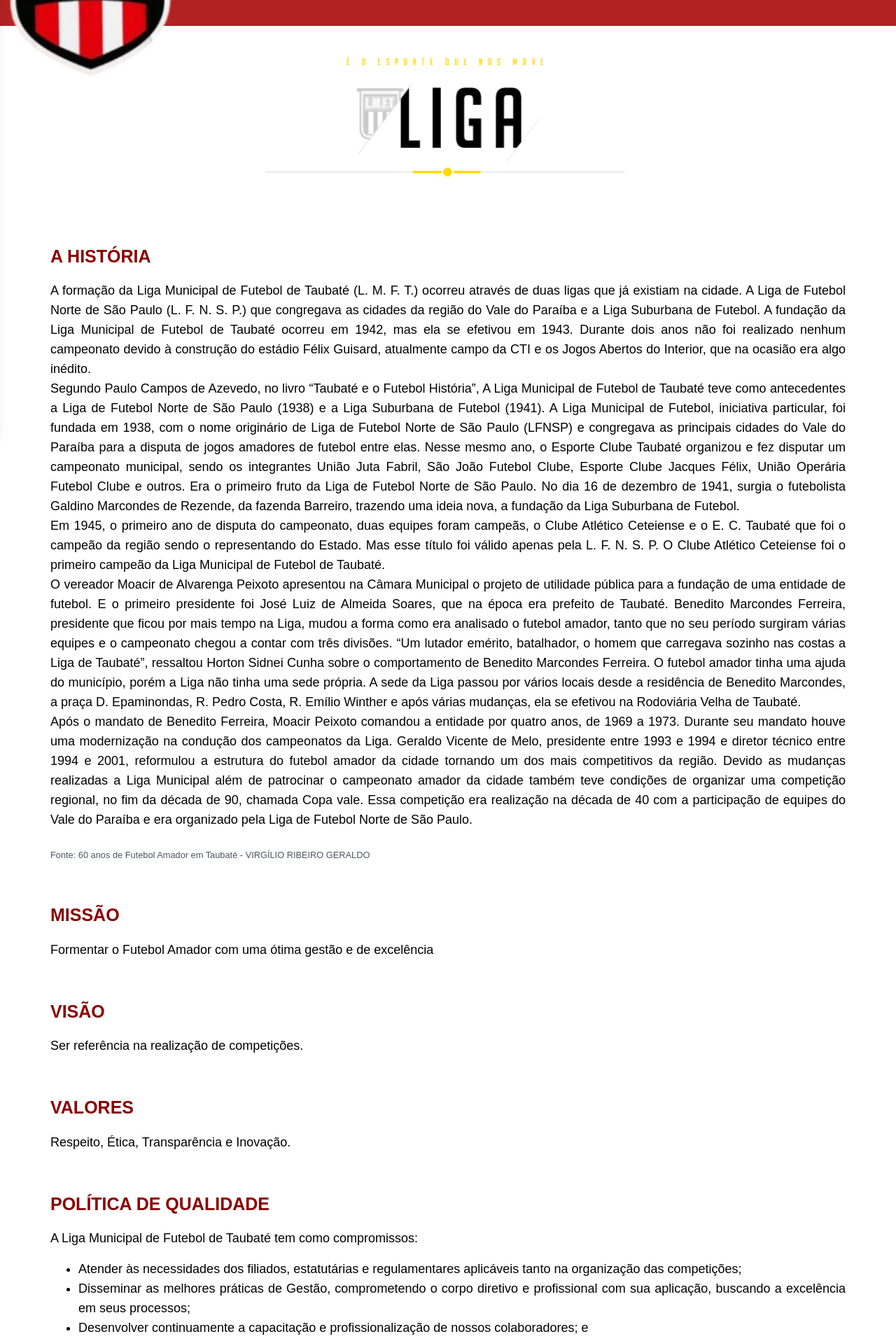
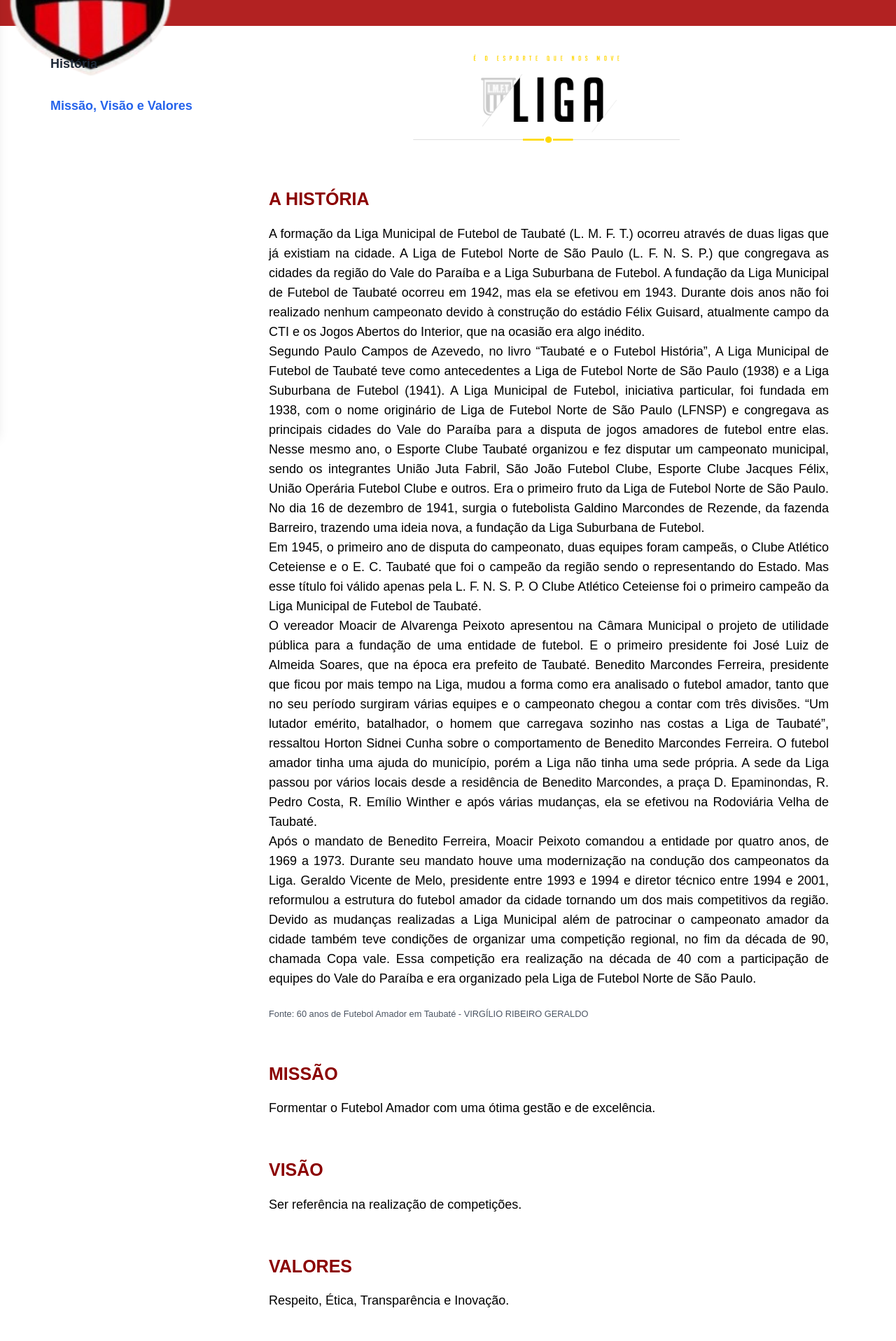
Before and after one commit to bdancost/amateur_football_league, a Next.js app: page /liga in a window 1280 px wide. Shown: the part 180-2096 px from the top of the page at 70% size. Built offline with nearby package versions, Linux system fonts and the light colour scheme.

Commit message:
adicionado menu lateralna pagina A Liga

```diff
--- a/src/app/liga/page.tsx
+++ b/src/app/liga/page.tsx
@@ -1,9 +1,54 @@
-import React from 'react'
+'use client'
+
+import React, { useEffect, useState } from 'react'
 import Image from 'next/image'
 
+const sections = [
+  { id: 'historia', title: 'História' },
+  { id: 'missao', title: 'Missão, Visão e Valores' }
+]
+
 const Liga = () => {
+  const [activeSection, setActiveSection] = useState('')
+
+  useEffect(() => {
+    const handleScroll = () => {
+      const scrollPosition = window.scrollY
+
+      for (let i = sections.length - 1; i >= 0; i--) {
+        const section = document.getElementById(sections[i].id)
+        if (section && section.offsetTop <= scrollPosition + 100) {
+          setActiveSection(sections[i].id)
+          break
+        }
+      }
+    }
+
+    window.addEventListener('scroll', handleScroll)
+    return () => window.removeEventListener('scroll', handleScroll)
+  }, [])
+
   return (
-    <div className="container mx-auto p-8">
+    <div className="container mx-auto p-8 flex">
+      {/* Menu lateral */}
+      <aside className="w-1/4 sticky top-20 h-full">
+        <nav className="space-y-4">
+          {sections.map((section) => (
+            <a
+              key={section.id}
+              href={`#${section.id}`}
+              className={`block p-2 rounded-lg text-lg font-semibold ${
+                activeSection === section.id ? 'text-blue-600' : 'text-gray-800'
+              } hover:text-blue-500`}
+            >
+              {section.title}
+            </a>
+          ))}
+        </nav>
+      </aside>
+
+      {/* Conteúdo principal */}
+      <div className="w-3/4 px-8">
         <Image
           src="/assets/img_liga.png"
           alt="Logo Liga"
@@ -12,19 +57,18 @@ const Liga = () => {
           className="rounded-lg mx-auto"
         />
 
-      {/* História */}
-      <div className="max-w-7xl mx-auto px-2 py-8">
-        <h2 className="uppercase font-bold text-[25px] mt-14">A História</h2>
+        <section id="historia" className="mt-14">
+          <h2 className="uppercase font-bold text-[25px]">A História</h2>
           <p className="text-lg/7 mt-4 text-justify text-black">
             A formação da Liga Municipal de Futebol de Taubaté (L. M. F. T.)
             ocorreu através de duas ligas que já existiam na cidade. A Liga de
-          Futebol Norte de São Paulo (L. F. N. S. P.) que congregava as cidades
-          da região do Vale do Paraíba e a Liga Suburbana de Futebol. A fundação
-          da Liga Municipal de Futebol de Taubaté ocorreu em 1942, mas ela se
-          efetivou em 1943. Durante dois anos não foi realizado nenhum
-          campeonato devido à construção do estádio Félix Guisard, atualmente
-          campo da CTI e os Jogos Abertos do Interior, que na ocasião era algo
-          inédito.
+            Futebol Norte de São Paulo (L. F. N. S. P.) que congregava as
+            cidades da região do Vale do Paraíba e a Liga Suburbana de Futebol.
+            A fundação da Liga Municipal de Futebol de Taubaté ocorreu em 1942,
+            mas ela se efetivou em 1943. Durante dois anos não foi realizado
+            nenhum campeonato devido à construção do estádio Félix Guisard,
+            atualmente campo da CTI e os Jogos Abertos do Interior, que na
+            ocasião era algo inédito.
           </p>
           <p className="text-lg/7 text-justify text-black">
             Segundo Paulo Campos de Azevedo, no livro “Taubaté e o Futebol
@@ -32,104 +76,107 @@ const Liga = () => {
             antecedentes a Liga de Futebol Norte de São Paulo (1938) e a Liga
             Suburbana de Futebol (1941). A Liga Municipal de Futebol, iniciativa
             particular, foi fundada em 1938, com o nome originário de Liga de
-          Futebol Norte de São Paulo (LFNSP) e congregava as principais cidades
-          do Vale do Paraíba para a disputa de jogos amadores de futebol entre
-          elas. Nesse mesmo ano, o Esporte Clube Taubaté organizou e fez
-          disputar um campeonato municipal, sendo os integrantes União Juta
-          Fabril, São João Futebol Clube, Esporte Clube Jacques Félix, União
-          Operária Futebol Clube e outros. Era o primeiro fruto da Liga de
-          Futebol Norte de São Paulo. No dia 16 de dezembro de 1941, surgia o
-          futebolista Galdino Marcondes de Rezende, da fazenda Barreiro,
-          trazendo uma ideia nova, a fundação da Liga Suburbana de Futebol.
+            Futebol Norte de São Paulo (LFNSP) e congregava as principais
+            cidades do Vale do Paraíba para a disputa de jogos amadores de
+            futebol entre elas. Nesse mesmo ano, o Esporte Clube Taubaté
+            organizou e fez disputar um campeonato municipal, sendo os
+            integrantes União Juta Fabril, São João Futebol Clube, Esporte Clube
+            Jacques Félix, União Operária Futebol Clube e outros. Era o primeiro
+            fruto da Liga de Futebol Norte de São Paulo. No dia 16 de dezembro
+            de 1941, surgia o futebolista Galdino Marcondes de Rezende, da
+            fazenda Barreiro, trazendo uma ideia nova, a fundação da Liga
+            Suburbana de Futebol.
           </p>
           <p className="text-lg/7 text-justify text-black">
             Em 1945, o primeiro ano de disputa do campeonato, duas equipes foram
             campeãs, o Clube Atlético Ceteiense e o E. C. Taubaté que foi o
-          campeão da região sendo o representando do Estado. Mas esse título foi
-          válido apenas pela L. F. N. S. P. O Clube Atlético Ceteiense foi o
-          primeiro campeão da Liga Municipal de Futebol de Taubaté.
+            campeão da região sendo o representando do Estado. Mas esse título
+            foi válido apenas pela L. F. N. S. P. O Clube Atlético Ceteiense foi
+            o primeiro campeão da Liga Municipal de Futebol de Taubaté.
           </p>
           <p className="text-lg/7 text-justify text-black">
-          O vereador Moacir de Alvarenga Peixoto apresentou na Câmara Municipal
-          o projeto de utilidade pública para a fundação de uma entidade de
-          futebol. E o primeiro presidente foi José Luiz de Almeida Soares, que
-          na época era prefeito de Taubaté. Benedito Marcondes Ferreira,
-          presidente que ficou por mais tempo na Liga, mudou a forma como era
-          analisado o futebol amador, tanto que no seu período surgiram várias
-          equipes e o campeonato chegou a contar com três divisões. “Um lutador
-          emérito, batalhador, o homem que carregava sozinho nas costas a Liga
-          de Taubaté”, ressaltou Horton Sidnei Cunha sobre o comportamento de
-          Benedito Marcondes Ferreira. O futebol amador tinha uma ajuda do
-          município, porém a Liga não tinha uma sede própria. A sede da Liga
-          passou por vários locais desde a residência de Benedito Marcondes, a
-          praça D. Epaminondas, R. Pedro Costa, R. Emílio Winther e após várias
-          mudanças, ela se efetivou na Rodoviária Velha de Taubaté.
+            O vereador Moacir de Alvarenga Peixoto apresentou na Câmara
+            Municipal o projeto de utilidade pública para a fundação de uma
+            entidade de futebol. E o primeiro presidente foi José Luiz de
+            Almeida Soares, que na época era prefeito de Taubaté. Benedito
+            Marcondes Ferreira, presidente que ficou por mais tempo na Liga,
+            mudou a forma como era analisado o futebol amador, tanto que no seu
+            período surgiram várias equipes e o campeonato chegou a contar com
+            três divisões. “Um lutador emérito, batalhador, o homem que
+            carregava sozinho nas costas a Liga de Taubaté”, ressaltou Horton
+            Sidnei Cunha sobre o comportamento de Benedito Marcondes Ferreira. O
+            futebol amador tinha uma ajuda do município, porém a Liga não tinha
+            uma sede própria. A sede da Liga passou por vários locais desde a
+            residência de Benedito Marcondes, a praça D. Epaminondas, R. Pedro
+            Costa, R. Emílio Winther e após várias mudanças, ela se efetivou na
+            Rodoviária Velha de Taubaté.
           </p>
           <p className="text-lg/7 text-justify text-black mb-6">
             Após o mandato de Benedito Ferreira, Moacir Peixoto comandou a
             entidade por quatro anos, de 1969 a 1973. Durante seu mandato houve
-          uma modernização na condução dos campeonatos da Liga. Geraldo Vicente
-          de Melo, presidente entre 1993 e 1994 e diretor técnico entre 1994 e
-          2001, reformulou a estrutura do futebol amador da cidade tornando um
-          dos mais competitivos da região. Devido as mudanças realizadas a Liga
-          Municipal além de patrocinar o campeonato amador da cidade também teve
-          condições de organizar uma competição regional, no fim da década de
-          90, chamada Copa vale. Essa competição era realização na década de 40
-          com a participação de equipes do Vale do Paraíba e era organizado pela
-          Liga de Futebol Norte de São Paulo.
+            uma modernização na condução dos campeonatos da Liga. Geraldo
+            Vicente de Melo, presidente entre 1993 e 1994 e diretor técnico
+            entre 1994 e 2001, reformulou a estrutura do futebol amador da
+            cidade tornando um dos mais competitivos da região. Devido as
+            mudanças realizadas a Liga Municipal além de patrocinar o campeonato
+            amador da cidade também teve condições de organizar uma competição
+            regional, no fim da década de 90, chamada Copa vale. Essa competição
+            era realização na década de 40 com a participação de equipes do Vale
+            do Paraíba e era organizado pela Liga de Futebol Norte de São Paulo.
           </p>
           <small className="text-gray-600">
-          Fonte: 60 anos de Futebol Amador em Taubaté - VIRGÍLIO RIBEIRO GERALDO
+            Fonte: 60 anos de Futebol Amador em Taubaté - VIRGÍLIO RIBEIRO
+            GERALDO
           </small>
+        </section>
 
-        {/* Missão, Visão e Valores */}
-        <h2 className="uppercase font-bold text-[25px] mt-14">Missão</h2>
+        <section id="missao" className="mt-14">
+          <h2 className="uppercase font-bold text-[25px]">Missão</h2>
+          <p className="text-lg/7 mt-4 text-justify text-black">
+            Formentar o Futebol Amador com uma ótima gestão e de excelência.
+          </p>
+        </section>
 
-        <p className="text-lg/7 mt-4 text-justify text-black">
-          Formentar o Futebol Amador com uma ótima gestão e de excelência
-        </p>
-
-        <h2 className="uppercase font-bold text-[25px] mt-14">Visão</h2>
-
+        <section id="visao" className="mt-14">
+          <h2 className="uppercase font-bold text-[25px]">Visão</h2>
           <p className="text-lg/7 mt-4 text-justify text-black">
             Ser referência na realização de competições.
           </p>
+        </section>
 
-        <h2 className="uppercase font-bold text-[25px] mt-14">Valores</h2>
-
+        <section id="valores" className="mt-14">
+          <h2 className="uppercase font-bold text-[25px]">Valores</h2>
           <p className="text-lg/7 mt-4 text-justify text-black">
             Respeito, Ética, Transparência e Inovação.
           </p>
+        </section>
 
-        <h2 className="uppercase font-bold text-[25px] mt-14">
+        <section id="politica" className="mt-14">
+          <h2 className="uppercase font-bold text-[25px]">
             Política de Qualidade
           </h2>
           <p className="text-lg/7 mt-4 text-justify text-black">
             A Liga Municipal de Futebol de Taubaté tem como compromissos:
           </p>
-
-        <ul
-          role="list"
-          className="list-disc marker:text-black text-lg/7 mt-4 text-justify text-black ml-10"
-        >
+          <ul className="list-disc marker:text-black text-lg/7 mt-4 text-justify text-black ml-10">
             <li>
-            Atender às necessidades dos filiados, estatutárias e regulamentares
-            aplicáveis tanto na organização das competições;
+              Atender às necessidades dos filiados, estatutárias e
+              regulamentares aplicáveis tanto na organização das competições.
             </li>
             <li>
               Disseminar as melhores práticas de Gestão, comprometendo o corpo
-            diretivo e profissional com sua aplicação, buscando a excelência em
-            seus processos;
+              diretivo e profissional.
             </li>
             <li>
               Desenvolver continuamente a capacitação e profissionalização de
-            nossos colaboradores; e
+              nossos colaboradores.
             </li>
             <li>
               Aprimorar constantemente a eficácia do Sistema de Gestão da
-            Qualidade por meio da melhoria dos seus processos.
+              Qualidade.
             </li>
           </ul>
+        </section>
       </div>
     </div>
   )
```
Lines whose indentation alone changed are shown as unchanged.
